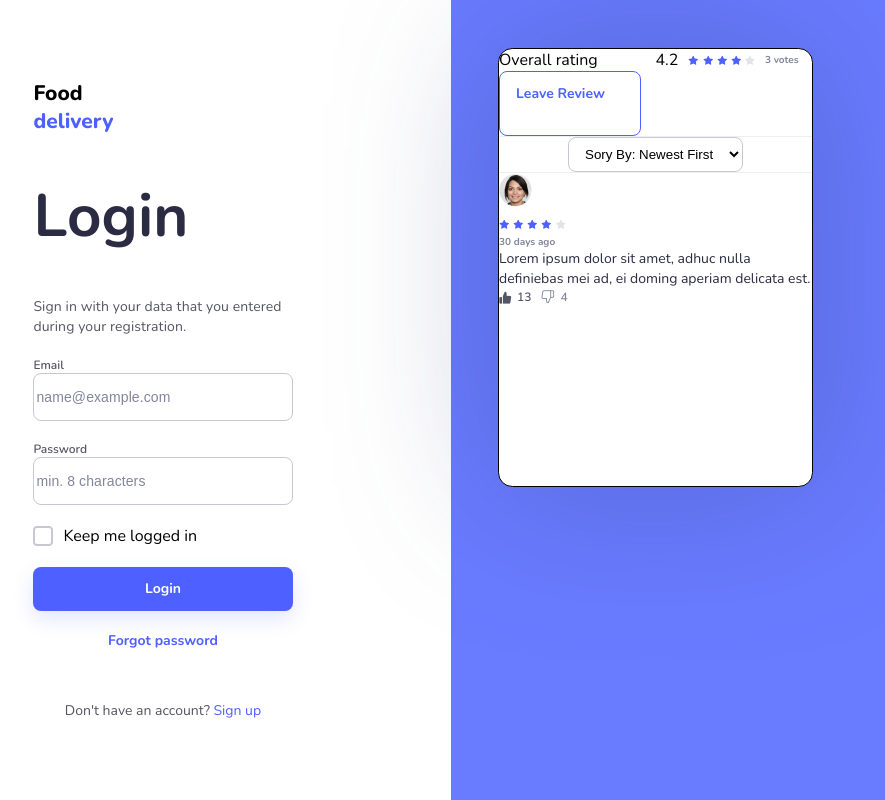
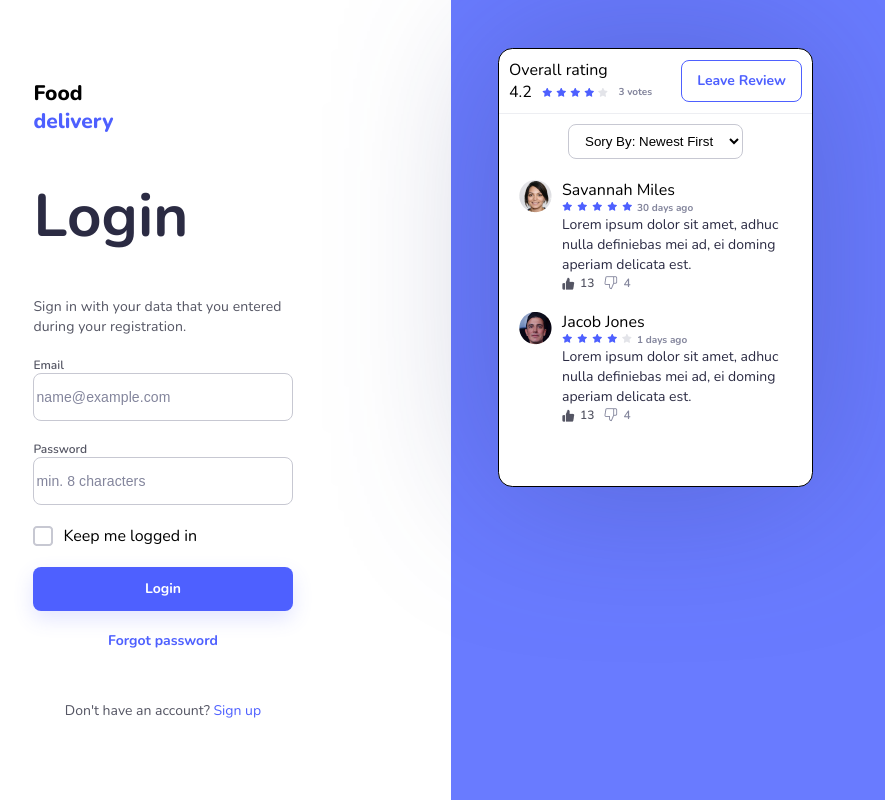
Before and after one commit to SmoleacMihai/Teamplates_HTML_CSS, a plain HTML site: page responsiveWebsite/login.html in a window 1280 px wide. Shown: the whole page, without its empty margins (125-1010 px from the left). Drawn offline with nearby package versions, Linux system fonts and the light colour scheme.

Commit message:
review on login page

```diff
--- a/responsiveWebsite/assets/css/style.scss
+++ b/responsiveWebsite/assets/css/style.scss
@@ -125,7 +125,6 @@ body{
         position: relative;
         .reviews{
             background: #FFFFFF;
-            border: 0.894286px solid;
             border-radius: 14.3086px;
             position: absolute;
             width: 313px;
@@ -146,6 +145,11 @@ body{
                     color: #83859C;
                 }
             }
+
+            .rating, .coment, .sortBy, .comments{
+                margin: 10px;
+            }
+
             .rating{
                 display: grid;
                 grid-template-columns: repeat(2, 1fr);
@@ -156,15 +160,23 @@ body{
                     place-items: center;
                 }
                 .leaveReview{
-                    padding: 12px 16px;
-                    width: 107.62px;
-                    height: 39.46px;
+                    grid-row-start: 1;
+                    grid-row-end: 3;
+                    grid-column-start: 2;
+                    align-self: center;
+                    justify-self: end;
+                    padding: 10px 15px 10px 15px;
                     border: 1px solid #4E60FF;
                     border-radius: 8px;
                     font-weight: 700;
                     font-size: 14px;
                     line-height: 20px;
                     color: $primary-color;
+                    transition: all .2s;
+                }
+                .leaveReview:hover{
+                    color: white;
+                    background-color: #4E60FF;
                 }
             }
             .sortBy{
@@ -177,27 +189,46 @@ body{
                 }
             }
             .comments{
+                display: grid;
+                grid-template-rows: repeat(2, auto);
+                .coment{
+                    display: grid;
+                    grid-template-columns: fit-content(50%) auto;
+                    grid-template-rows: repeat(3, auto);
+                    column-gap: 10px;
+
+                    .starsRating{
+                        display: grid;
+                        grid-template-columns: repeat(6, fit-content(50%));
+                        column-gap: 5px;
+                    }
                     .commentContent{
+                        grid-column-start: 2;
                         font-size: 14px;
                         line-height: 20px;
                         color: $secondary-color;
                     }
+
                     .likesAndDislikes{
+                        grid-column-start: 2;
                         display: grid;
                         grid-template-columns: repeat(2, fit-content(50%));
                         column-gap: 10px;
+
                         .likes, .dislikes{
                             display: grid;
                             grid-template-columns: repeat(2, fit-content(50%));
                             place-items: center;
                             column-gap: 5px;
                         }
+
                         .likesNr{
                             font-weight: 600;
                             font-size: 12px;
                             line-height: 16px;
                             color: #545563;
                         }
+
                         .dislikesNr{
                             font-weight: 600;
                             font-size: 12px;
@@ -209,3 +240,4 @@ body{
             }
         }
     }
+}
--- a/responsiveWebsite/login.html
+++ b/responsiveWebsite/login.html
@@ -33,12 +33,11 @@
                 <input type="submit" value="Login" id="logIn">
                 <a href="#" class="forgotPassword">Forgot password</a>
             </form>
-            <p class="signUp">Don't have an account? <span class="signUpLink">Sign up</span></p>
+            <p class="signUp">Don't have an account? <a href="#" class="signUpLink">Sign up</a></p>
         </div>
 
         <div class="review-section">
             <div class="reviews">
-
                 <div class="rating">
                     <p class="overAllRating">Overall rating</p>
                     <div class="starsRating">
@@ -64,20 +63,45 @@
                         <option value="newFirst">Sory By: <span>Newest First</span></option>
                     </select>
                 </div>
-                <div class="line"></div>
 
                 <div class="comments">
                     <div class="coment">
                         <img src="assets/img/firstUser.png" alt="avatar">
                         <div class="nameAndRating">
-                                <p class="commentName"></p>
+                            <p class="commentName">Savannah Miles</p>
+                            <div class="starsRating">
+                                <img src="assets/img/activeStar.png" alt="star">
+                                <img src="assets/img/activeStar.png" alt="star">
+                                <img src="assets/img/activeStar.png" alt="star">
+                                <img src="assets/img/activeStar.png" alt="star">
+                                <img src="assets/img/activestar.png" alt="star">
+                                <p class="howLongAgoWasRated">30 days ago</p>
+                            </div>
+                        </div>
+                        <p class="commentContent">Lorem ipsum dolor sit amet, adhuc nulla definiebas mei ad, ei doming aperiam delicata est.</p>
+                        <div class="likesAndDislikes">
+                            <figure class="likes">
+                                <img src="assets/img/like.png" alt="like">
+                                <figcaption class="likesNr">13</figcaption>
+                            </figure>
+                            <figure class="dislikes">
+                                <img src="assets/img/dislike.png" alt="dislike">
+                                <figcaption class="dislikesNr">4</figcaption>
+                            </figure>
+                        </div>
+                    </div>
+
+                <div class="coment">
+                    <img src="assets/img/secondUser.png" alt="avatar">
+                    <div class="nameAndRating">
+                        <p class="commentName">Jacob Jones</p>
                         <div class="starsRating">
                             <img src="assets/img/activeStar.png" alt="star">
                             <img src="assets/img/activeStar.png" alt="star">
                             <img src="assets/img/activeStar.png" alt="star">
                             <img src="assets/img/activeStar.png" alt="star">
                             <img src="assets/img/star.png" alt="star">
-                                    <p class="howLongAgoWasRated">30 days ago</p>
+                            <p class="howLongAgoWasRated">1 days ago</p>
                         </div>
                     </div>
                     <p class="commentContent">Lorem ipsum dolor sit amet, adhuc nulla definiebas mei ad, ei doming aperiam delicata est.</p>
@@ -94,9 +118,6 @@
                 </div>
             </div>
         </div>
-
-        </div>
-
     </div>
     <script src="assets/js/app.js"></script>
 </body>
```
Also changed, not shown: responsiveWebsite/assets/css/style.css, responsiveWebsite/assets/img/secondUser.png (added), 1 other file. Lines whose indentation alone changed are shown as unchanged.
